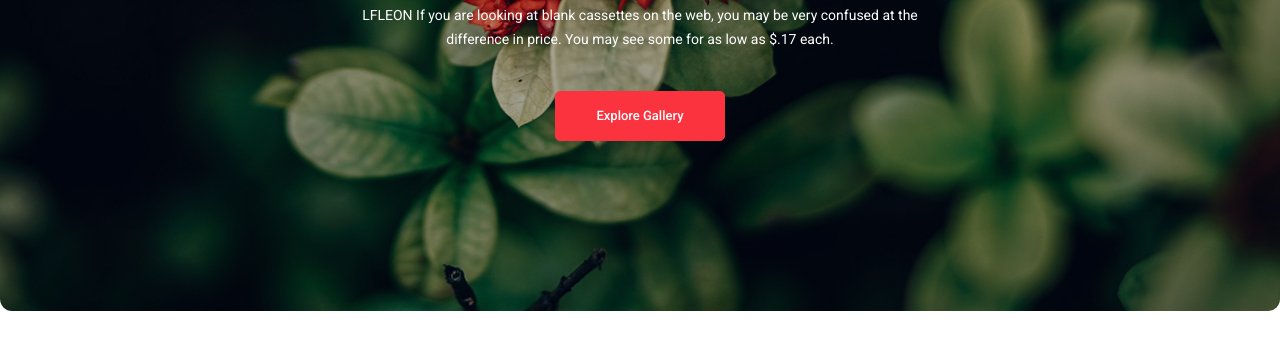
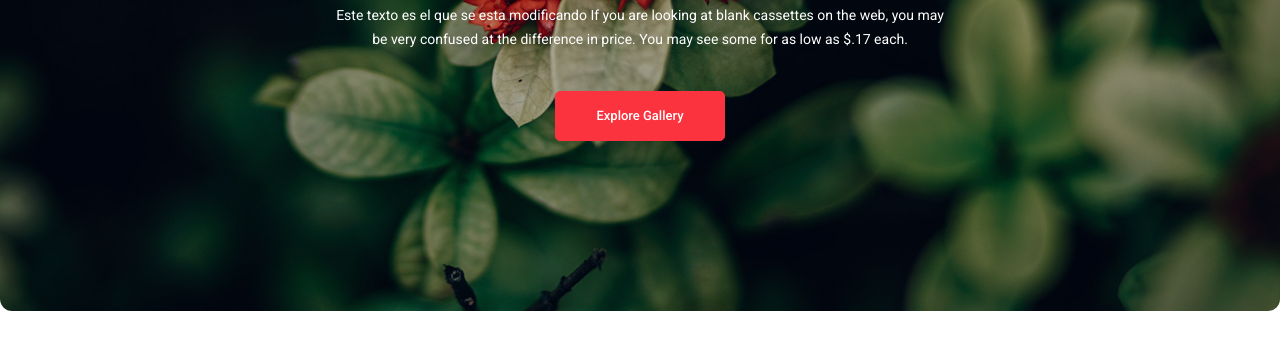
Before and after one commit to LuisFLeon/CursoGitHub, a plain HTML site: page PaginaPrincipal/index.html in a window 1280 px wide. Shown: the part 459-800 px from the top of the page. Drawn offline with Linux system fonts and the light colour scheme.

Commit message:
Update index.html

```diff
--- a/PaginaPrincipal/index.html
+++ b/PaginaPrincipal/index.html
@@ -74,7 +74,7 @@
 					<div class="container">
 						<div class="banner_content text-center">
 							<h3>Página <br />Photoshoot</h3>
-							<p>LFLEON If you are looking at blank cassettes on the web, you may be very confused at the difference in price. You may see some for as low as $.17 each.</p>
+							<p>Este texto es el que se esta modificando If you are looking at blank cassettes on the web, you may be very confused at the difference in price. You may see some for as low as $.17 each.</p>
 							<a class="main_btn" href="#">Explore Gallery</a>
 						</div>
 					</div>
```
